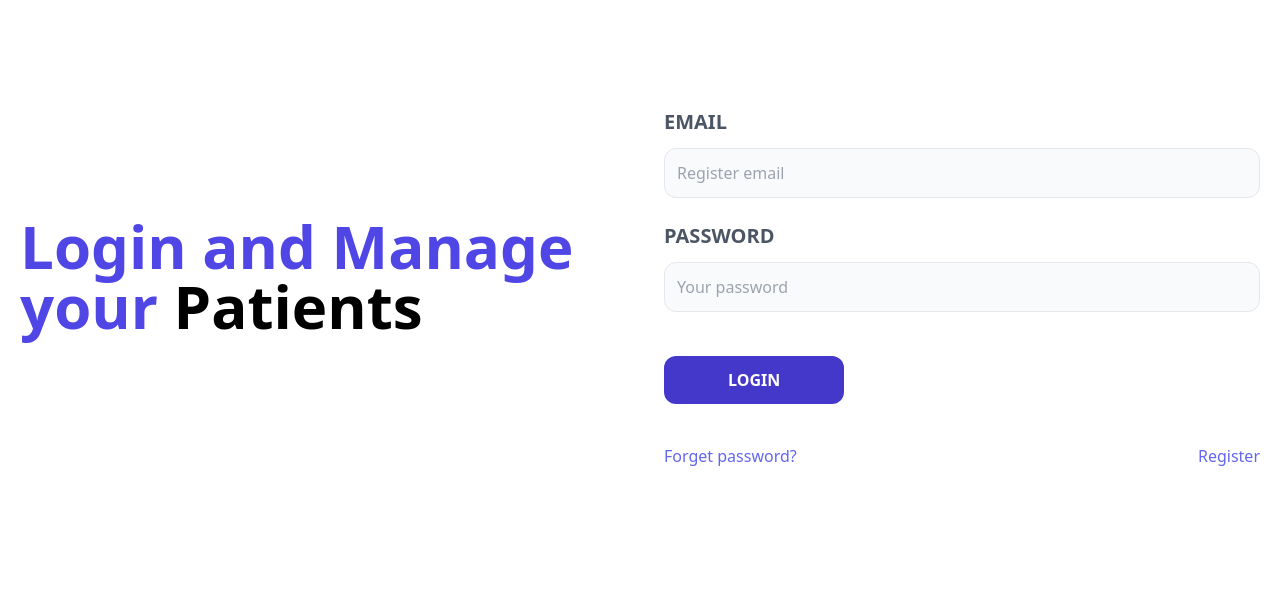
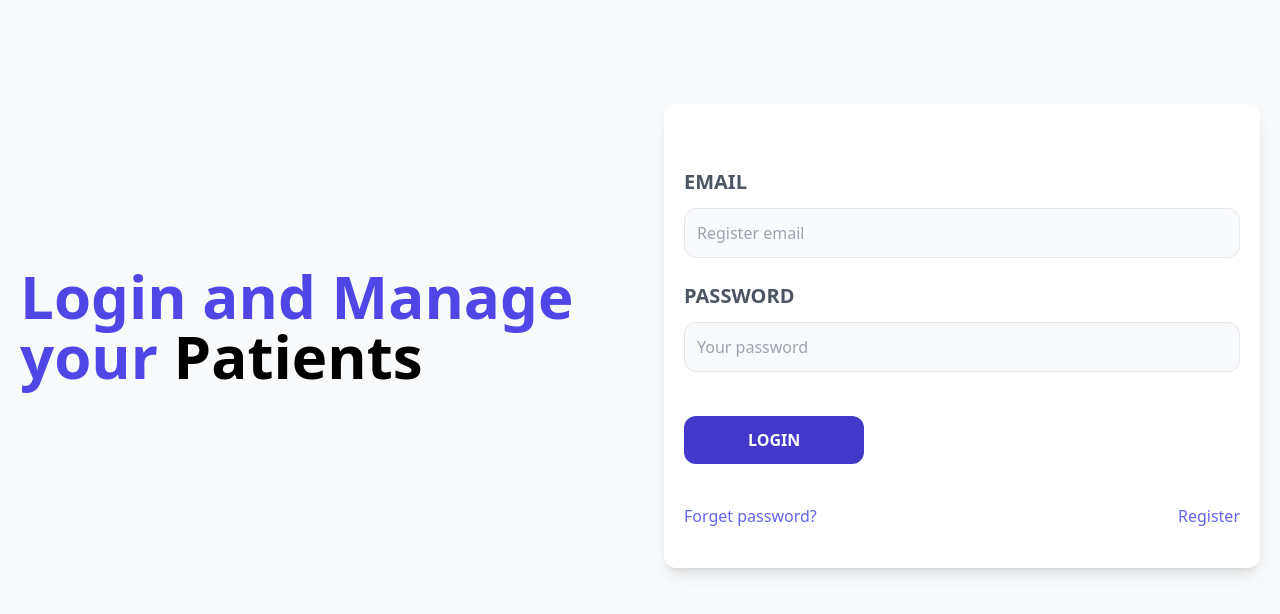
Before and after one commit to CarlosGal19/MERN-Project-VPM, a React (Vite) app in the folder frontend/: page / in a window 1280 px wide. Shown: the top 614 px of the page. Built offline with nearby package versions, Linux system fonts and the light colour scheme.

Commit message:
style: add classes to DOM elements

```diff
--- a/frontend/index.html
+++ b/frontend/index.html
@@ -6,7 +6,7 @@
     <meta name="viewport" content="width=device-width, initial-scale=1.0" />
     <title>VPM - Vet Patients Manager</title>
   </head>
-  <body>
+  <body class="bg-gray-50 min-h-screen">
     <div id="root"></div>
     <script type="module" src="/src/main.jsx"></script>
   </body>
--- a/frontend/src/pages/Login.jsx
+++ b/frontend/src/pages/Login.jsx
@@ -7,8 +7,8 @@
       <div>
         <h1 className="text-indigo-600 font-black text-6xl">Login and Manage your <span className="text-black">Patients</span></h1>
       </div>
-      <div>
-        <form action="">
+      <div className='mt-20 md:mt-5 shadow-lg px-5 py-10 rounded-xl bg-white'>
+        <form>
           <div className="my-6">
             <label htmlFor="email" className="uppercase text-gray-600 block text-xl font-bold">Email</label>
             <input type="email" id="email" placeholder="Register email" className="border w-full p-3 mt-3 bg-gray-50 rounded-xl"/>
```
